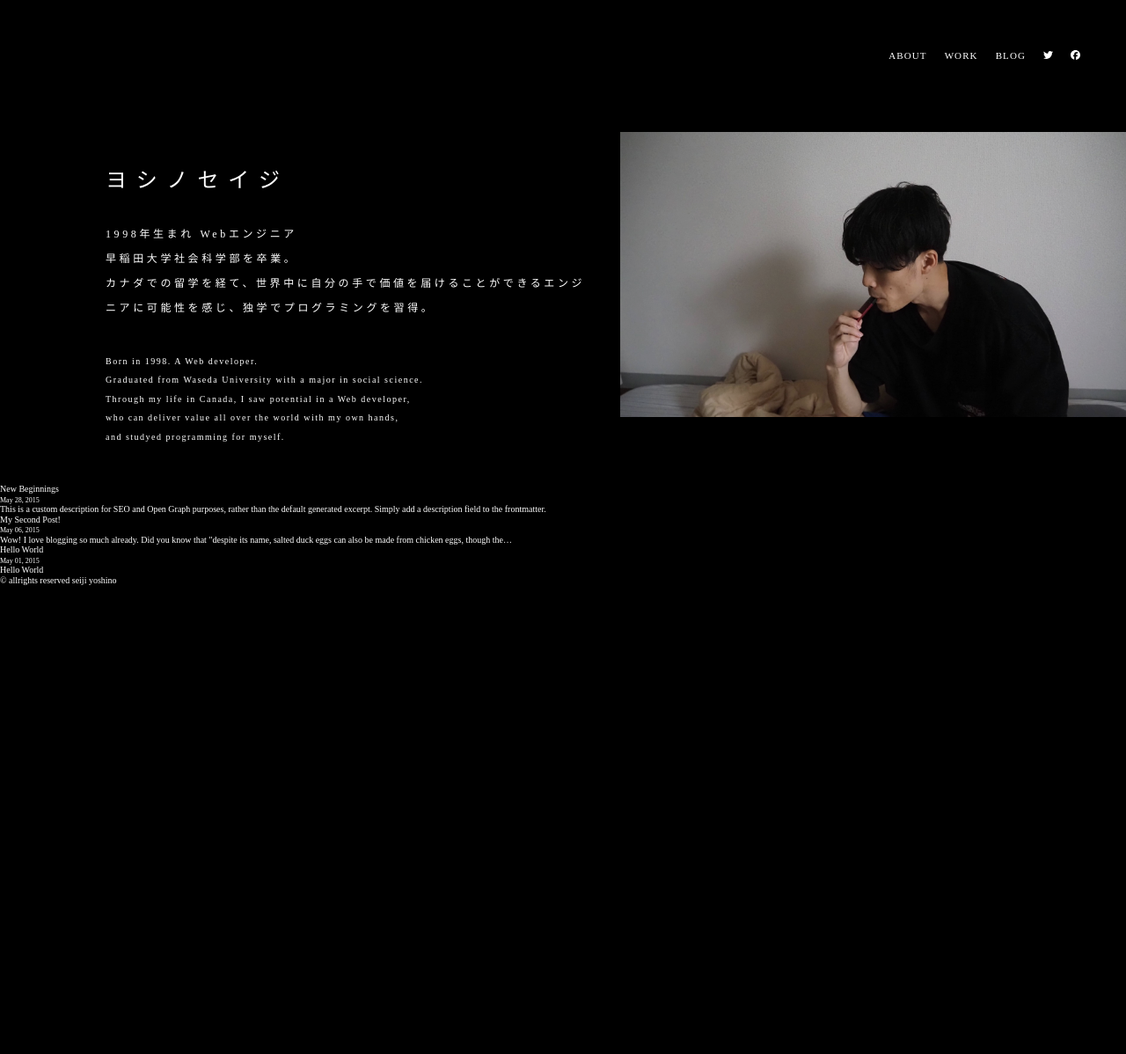
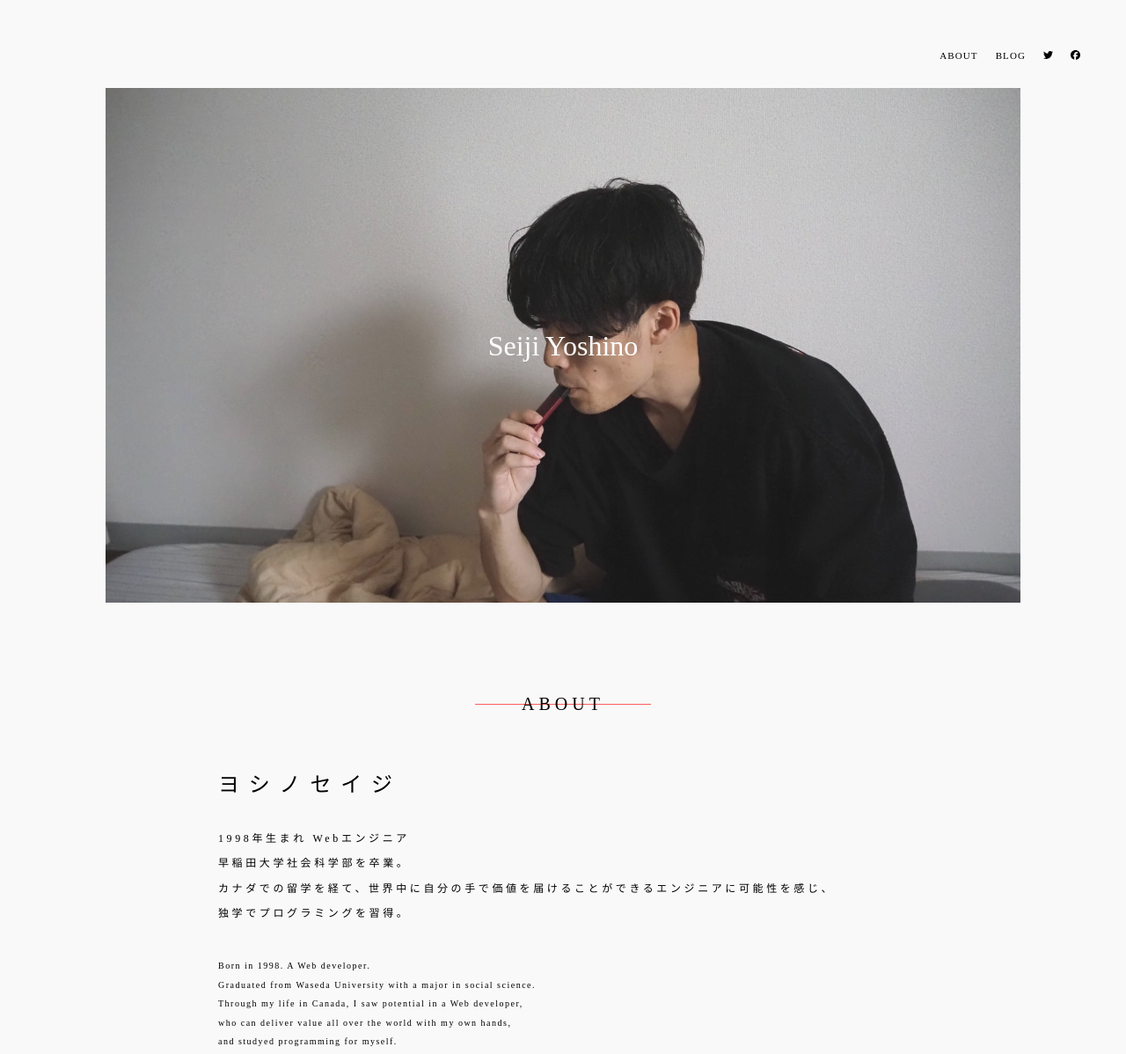
Before and after one commit to sijysn/seiji-yoshino, a Gatsby site: page / in a window 1280 px wide. Shown: the top 1198 px of the page at 88% size. Before the commit the page ends 800 px from the top, so only its background shows below. Built offline with nearby package versions, Linux system fonts and the light colour scheme; Gatsby itself is replaced by a stand-in of ours.

Commit message:
topページを作成

```diff
--- a/gatsby-config.js
+++ b/gatsby-config.js
@@ -3,11 +3,28 @@ module.exports = {
     title: `Seiji Yoshino（ヨシノセイジ）Official Web Site`,
     author: {
       name: `ヨシノセイジ`,
-      summaryJp: `1998年生まれ Webエンジニア\n早稲田大学社会科学部を卒業。\nカナダでの留学を経て、世界中に自分の手で価値を届けることができるエンジニアに可能性を感じ、独学でプログラミングを習得。`,
+      summaryJp: `1998年生まれ Webエンジニア\n早稲田大学社会科学部を卒業。\nカナダでの留学を経て、世界中に自分の手で価値を届けることができるエンジニアに可能性を感じ、\n独学でプログラミングを習得。`,
       summaryEn: `Born in 1998. A Web developer.\nGraduated from Waseda University with a major in social science.\nThrough my life in Canada, I saw potential in a Web developer,\nwho can deliver value all over the world with my own hands,\nand studyed programming for myself.`,
     },
-    description: `A starter blog demonstrating what Gatsby can do.`,
+    sectionTitles: [
+      {
+        title: `ABOUT`,
+        link: `/#about`,
+      },
+      // {
+      //   title: `WORK`,
+      //   link: `/#work`,
+      // },
+      {
+        title: `BLOG`,
+        link: `/#blog`,
+      },
+    ],
     siteUrl: `https://gatsbystarterblogsource.gatsbyjs.io/`,
+    social: {
+      twitter: `https://twitter.com/yoshino_seiji`,
+      facebook: `https://www.facebook.com/seiji.yoshino.25`,
+    },
   },
   plugins: [
     `gatsby-plugin-image`,
--- a/gatsby-node.js
+++ b/gatsby-node.js
@@ -84,6 +84,7 @@ exports.createSchemaCustomization = ({ actions }) => {
   createTypes(`
     type SiteSiteMetadata {
       author: Author
+      sectionTitles: [SectionTitle]
       siteUrl: String
       social: Social
     }
@@ -93,8 +94,14 @@ exports.createSchemaCustomization = ({ actions }) => {
       summary: String
     }
 
+    type SectionTitle {
+      title: String
+      link: String
+    }
+
     type Social {
       twitter: String
+      facebook: String
     }
 
     type MarkdownRemark implements Node {
--- /dev/null
+++ b/src/components/About.jsx
@@ -0,0 +1,60 @@
+import * as React from "react"
+import { useStaticQuery, graphql } from "gatsby"
+import styled from "styled-components"
+
+import { SectionWrapper } from "./common/SectionWrapper"
+import { SectionTitle } from "./common/SectionTitle"
+
+export const About = () => {
+  const data = useStaticQuery(graphql`
+    query AboutQuery {
+      site {
+        siteMetadata {
+          author {
+            name
+            summaryJp
+            summaryEn
+          }
+        }
+      }
+    }
+  `)
+
+  // Set these values by editing "siteMetadata" in gatsby-config.js
+  const author = data.site.siteMetadata?.author
+
+  return (
+    <>
+      {author?.name && (
+        <SectionWrapper id="about">
+          <SectionTitle title="ABOUT" />
+          <Name>{author.name}</Name>
+          <SummaryJp>{author?.summaryJp || null}</SummaryJp>
+          <SummaryEn>{author?.summaryEn || null}</SummaryEn>
+        </SectionWrapper>
+      )}
+    </>
+  )
+}
+
+const Name = styled.h3`
+  font-size: 2.4rem;
+  letter-spacing: 0.45em;
+  line-height: 1em;
+`
+
+const SummaryJp = styled.p`
+  font-size: 1.2rem;
+  padding-top: 35px;
+  line-height: 2.35em;
+  letter-spacing: 0.3em;
+  white-space: pre-wrap;
+`
+
+const SummaryEn = styled.p`
+  font-size: 1rem;
+  padding-top: 35px;
+  line-height: 2.15em;
+  letter-spacing: 0.15em;
+  white-space: pre-wrap;
+`
--- /dev/null
+++ b/src/components/Blog.jsx
@@ -0,0 +1,26 @@
+import React from "react"
+
+import { Post } from "./Post"
+import { SectionWrapper } from "./common/SectionWrapper"
+import { SectionTitle } from "./common/SectionTitle"
+
+export const Blog = ({ posts }) => {
+  return (
+    <SectionWrapper id="blog">
+      <SectionTitle title="BLOG" />
+      {posts.length === 0 ? (
+        <p>
+          No blog posts found. Add markdown posts to "content/blog" (or the
+          directory you specified for the "gatsby-source-filesystem" plugin in
+          gatsby-config.js).
+        </p>
+      ) : (
+        <ol>
+          {posts.map(post => (
+            <Post key={post.fields.slug} post={post} />
+          ))}
+        </ol>
+      )}
+    </SectionWrapper>
+  )
+}
--- a/src/components/layout.js
+++ b/src/components/Layout.jsx
@@ -2,21 +2,26 @@ import * as React from "react"
 import { Header } from "./common/Header"
 import styled from "styled-components"
 
-export const Layout = ({ location, title, children }) => {
+export const Layout = ({ location, sectionTitles, social, children }) => {
   const rootPath = `${__PATH_PREFIX__}/`
   const isRootPath = location.pathname === rootPath
 
   return (
     <>
-      <Header />
+      <Header sectionTitles={sectionTitles} social={social} />
       <Content data-is-root-path={isRootPath}>
         <main>{children}</main>
-        <footer>© allrights reserved seiji yoshino</footer>
+        <Footer>© allrights reserved seiji yoshino</Footer>
       </Content>
     </>
   )
 }
 
 const Content = styled.div`
-  padding-top: 150px;
+  padding-top: 100px;
 `
+
+const Footer = styled.footer`
+  text-align: center;
+  padding: 200px 0 50px;
+`
--- /dev/null
+++ b/src/components/ProfileImages.jsx
@@ -0,0 +1,106 @@
+import React from "react"
+import { StaticImage } from "gatsby-plugin-image"
+import styled, { keyframes } from "styled-components"
+
+export const ProfileImages = () => {
+  return (
+    <Wrapper>
+      <Title>Seiji Yoshino</Title>
+      <ImageWrapper>
+        <StaticImage
+          formats={["auto", "webp", "avif"]}
+          src="../images/profile1.jpg"
+          alt="Profile picture"
+          imgStyle={{
+            width: "100%",
+          }}
+        />
+      </ImageWrapper>
+      <ImageWrapper>
+        <StaticImage
+          formats={["auto", "webp", "avif"]}
+          src="../images/profile2.jpg"
+          alt="Profile picture"
+          imgStyle={{
+            width: "100%",
+          }}
+        />
+      </ImageWrapper>
+      <ImageWrapper>
+        <StaticImage
+          formats={["auto", "webp", "avif"]}
+          src="../images/profile3.jpg"
+          alt="Profile picture"
+          imgStyle={{
+            width: "100%",
+          }}
+        />
+      </ImageWrapper>
+    </Wrapper>
+  )
+}
+
+const changeImage = keyframes`
+  0% {
+    opacity: 0;
+  }
+  30% {
+    opacity: 1;
+  }
+  35% {
+    opacity: 1;
+  }
+  50% {
+    opacity: 0;
+    z-index: 9;
+  }
+  100% {
+    opacity: 0;
+  }
+`
+
+const Wrapper = styled.div`
+  position: relative;
+  margin: 0;
+  max-width: 1706px;
+`
+
+const Title = styled.h1`
+  position: absolute;
+  top: 50%;
+  left: 50%;
+  width: 100%;
+  text-align: center;
+  transform: translate(-50%, -50%);
+  z-index: 11;
+  font-size: 32px;
+  color: #fff;
+
+  @media (max-width: 767px) {
+    font-size: 2rem;
+  }
+`
+
+const ImageWrapper = styled.div`
+  opacity: 0;
+  animation: ${changeImage} 30s 0s infinite;
+  padding: 0 120px;
+
+  @media (max-width: 767px) {
+    padding: 0;
+  }
+
+  &:not(:nth-of-type(1)) {
+    position: absolute;
+    top: 0;
+    left: 0;
+  }
+
+  &:nth-of-type(2) {
+    animation-delay: 10s;
+  }
+
+  &:nth-of-type(3) {
+    animation-delay: 20s;
+  }
+`
--- a/src/components/seo.js
+++ b/src/components/Seo.jsx
@@ -10,7 +10,7 @@ import PropTypes from "prop-types"
 import { Helmet } from "react-helmet"
 import { useStaticQuery, graphql } from "gatsby"
 
-const Seo = ({ description, lang, meta, title }) => {
+export const Seo = ({ description, lang, meta, title }) => {
   const { site } = useStaticQuery(
     graphql`
       query {
@@ -87,5 +87,3 @@ Seo.propTypes = {
   meta: PropTypes.arrayOf(PropTypes.object),
   title: PropTypes.string.isRequired,
 }
-
-export default Seo
--- a/src/components/bio.js
+++ /dev/null
@@ -1,163 +0,0 @@
-/**
- * Bio component that queries for data
- * with Gatsby's useStaticQuery component
- *
- * See: https://www.gatsbyjs.com/docs/use-static-query/
- */
-
-import * as React from "react"
-import { useStaticQuery, graphql } from "gatsby"
-import { StaticImage } from "gatsby-plugin-image"
-import styled, { keyframes } from "styled-components"
-
-export const Bio = () => {
-  const data = useStaticQuery(graphql`
-    query BioQuery {
-      site {
-        siteMetadata {
-          author {
-            name
-            summaryJp
-            summaryEn
-          }
-          social {
-            twitter
-          }
-        }
-      }
-    }
-  `)
-
-  // Set these values by editing "siteMetadata" in gatsby-config.js
-  const author = data.site.siteMetadata?.author
-
-  return (
-    <Wrapper id="about">
-      {author?.name && (
-        <Description>
-          <Name>{author.name}</Name>
-          <SummaryJp>{author?.summaryJp || null}</SummaryJp>
-          <SummaryEn>{author?.summaryEn || null}</SummaryEn>
-        </Description>
-      )}
-      <SlideBox>
-        <ImageWrapper>
-          <StaticImage
-            formats={["auto", "webp", "avif"]}
-            src="../images/profile1.jpg"
-            quality={95}
-            alt="Profile picture"
-            imgStyle={{
-              width: "100%",
-              objectFit: "contain",
-            }}
-          />
-        </ImageWrapper>
-        <ImageWrapper>
-          <StaticImage
-            formats={["auto", "webp", "avif"]}
-            src="../images/profile2.jpg"
-            quality={95}
-            alt="Profile picture"
-            imgStyle={{
-              width: "100%",
-              objectFit: "contain",
-            }}
-          />
-        </ImageWrapper>
-        <ImageWrapper>
-          <StaticImage
-            formats={["auto", "webp", "avif"]}
-            src="../images/profile3.jpg"
-            quality={95}
-            alt="Profile picture"
-            imgStyle={{
-              width: "100%",
-              objectFit: "contain",
-            }}
-          />
-        </ImageWrapper>
-      </SlideBox>
-    </Wrapper>
-  )
-}
-
-const changeImage = keyframes`
-  0% {
-    opacity: 0;
-  }
-  30% {
-    opacity: 1;
-  }
-  35% {
-    opacity: 1;
-  }
-  50% {
-    opacity: 0;
-    z-index: 9;
-  }
-  100% {
-    opacity: 0;
-  }
-`
-
-const Wrapper = styled.div`
-  width: 100%;
-  display: flex;
-  flex-direction: row;
-  align-items: center;
-  padding-left: 120px;
-`
-
-const Description = styled.div`
-  width: 100%;
-  padding-right: 30px;
-`
-
-const Name = styled.h2`
-  font-size: 2.4rem;
-  letter-spacing: 0.45em;
-  line-height: 1em;
-`
-
-const SummaryJp = styled.p`
-  font-size: 1.2rem;
-  padding-top: 35px;
-  line-height: 2.35em;
-  letter-spacing: 0.3em;
-  white-space: pre-wrap;
-`
-
-const SummaryEn = styled.p`
-  font-size: 1rem;
-  padding-top: 35px;
-  line-height: 2.15em;
-  letter-spacing: 0.15em;
-  white-space: pre-wrap;
-`
-
-const SlideBox = styled.div`
-  position: relative;
-  width: 100%;
-  height: 400px;
-  padding-right: 10px;
-  overflow: hidden;
-`
-
-const ImageWrapper = styled.div`
-  position: absolute;
-  top: 0;
-  left: 0;
-  width: 100%;
-  height: 100%;
-  opacity: 0;
-  animation: ${changeImage} 30s 0s infinite;
-
-  &:nth-of-type(2) {
-    animation-delay: 10s;
-  }
-
-  &:nth-of-type(3) {
-    animation-delay: 20s;
-  }
-`
--- a/src/components/common/Header.jsx
+++ b/src/components/common/Header.jsx
@@ -2,23 +2,21 @@ import React from "react"
 import styled from "styled-components"
 import { Icon } from "./Icon"
 
-export const Header = () => {
+export const Header = ({ sectionTitles, social }) => {
   return (
     <Wrapper>
       <nav>
         <NavList>
-          <NavItem>
-            <Link href="/#about">ABOUT</Link>
-          </NavItem>
-          <NavItem>
-            <Link href="/#work">WORK</Link>
-          </NavItem>
-          <NavItem>
-            <Link href="/#blog">BLOG</Link>
-          </NavItem>
+          {sectionTitles.map(({ title, link }) => {
+            return (
+              <NavItem key={title}>
+                <Link href={link}>{title}</Link>
+              </NavItem>
+            )
+          })}
           <NavItem>
             <Link
-              href="https://twitter.com/yoshino_seiji"
+              href={social.twitter}
               target="_blank"
               rel="noopener noreferrer"
             >
@@ -27,7 +25,7 @@ export const Header = () => {
           </NavItem>
           <NavItem>
             <Link
-              href="https://www.facebook.com/seiji.yoshino.25"
+              href={social.facebook}
               target="_blank"
               rel="noopener noreferrer"
             >
@@ -58,8 +56,14 @@ const NavItem = styled.li`
   font-size: 1.1rem;
   letter-spacing: 0.1em;
   line-height: 18px;
+  transition: opacity 0.1s ease-in-out;
+
   :not(:last-child) {
     margin-right: 16px;
+  }
+
+  :hover {
+    opacity: 0.5;
   }
 `
 
--- /dev/null
+++ b/src/components/common/SectionTitle.jsx
@@ -0,0 +1,43 @@
+import React from "react"
+import styled from "styled-components"
+
+export const SectionTitle = ({ title }) => {
+  return (
+    <Wrapper>
+      <div>
+        <div>{title}</div>
+      </div>
+    </Wrapper>
+  )
+}
+
+const Wrapper = styled.h2`
+  font-size: 2rem;
+  text-align: center;
+  padding: 80px 0;
+  letter-spacing: 5px;
+  position: relative;
+
+  > div {
+    position: absolute;
+    top: 50%;
+    left: 50%;
+    transform: translate(-50%, -50%);
+
+    > div {
+      position: relative;
+
+      ::before {
+        content: "";
+        position: absolute;
+        top: 50%;
+        left: 50%;
+        transform: translate(-50%, -50%);
+        height: 1px;
+        width: 200px;
+        background-color: #ff5d5d;
+        z-index: -1;
+      }
+    }
+  }
+`
--- /dev/null
+++ b/src/components/common/SectionWrapper.jsx
@@ -0,0 +1,17 @@
+import React from "react"
+import styled from "styled-components"
+
+export const SectionWrapper = ({ children, id }) => {
+  return <Wrapper id={id}>{children}</Wrapper>
+}
+
+const Wrapper = styled.div`
+  width: 100%;
+  padding: 35px 120px 50px;
+  max-width: 1024px;
+  margin: 0 auto;
+
+  @media (max-width: 767px) {
+    padding: 35px 35px 50px;
+  }
+`
--- a/src/pages/404.js
+++ b/src/pages/404.js
@@ -2,7 +2,7 @@ import * as React from "react"
 import { graphql } from "gatsby"
 
 import { Layout } from "../components/layout"
-import Seo from "../components/seo"
+import { Seo } from "../components/seo"
 
 const NotFoundPage = ({ data, location }) => {
   const siteTitle = data.site.siteMetadata.title
--- a/src/pages/index.js
+++ b/src/pages/index.js
@@ -1,64 +1,23 @@
 import * as React from "react"
-import { Link, graphql } from "gatsby"
+import { graphql } from "gatsby"
 
-import { Bio } from "../components/bio"
-import { Layout } from "../components/layout"
-import Seo from "../components/seo"
+import { About } from "../components/About"
+import { Layout } from "../components/Layout"
+import { Seo } from "../components/Seo"
+import { ProfileImages } from "../components/ProfileImages"
+import { Blog } from "../components/Blog"
 
 const BlogIndex = ({ data, location }) => {
-  const siteTitle = data.site.siteMetadata?.title || `Title`
   const posts = data.allMarkdownRemark.nodes
-
-  if (posts.length === 0) {
-    return (
-      <Layout location={location} title={siteTitle}>
-        <Seo title="All posts" />
-        <Bio />
-        <p>
-          No blog posts found. Add markdown posts to "content/blog" (or the
-          directory you specified for the "gatsby-source-filesystem" plugin in
-          gatsby-config.js).
-        </p>
-      </Layout>
-    )
-  }
+  const sectionTitles = data.site.siteMetadata?.sectionTitles
+  const social = data.site.siteMetadata?.social
 
   return (
-    <Layout location={location} title={siteTitle}>
-      <Seo title="All posts" />
-      <Bio />
-      <ol>
-        {posts.map(post => {
-          const title = post.frontmatter.title || post.fields.slug
-
-          return (
-            <li key={post.fields.slug}>
-              <article
-                className="post-list-item"
-                itemScope
-                itemType="http://schema.org/Article"
-              >
-                <header>
-                  <h2>
-                    <Link to={post.fields.slug} itemProp="url">
-                      <span itemProp="headline">{title}</span>
-                    </Link>
-                  </h2>
-                  <small>{post.frontmatter.date}</small>
-                </header>
-                <section>
-                  <p
-                    dangerouslySetInnerHTML={{
-                      __html: post.frontmatter.description || post.excerpt,
-                    }}
-                    itemProp="description"
-                  />
-                </section>
-              </article>
-            </li>
-          )
-        })}
-      </ol>
+    <Layout location={location} sectionTitles={sectionTitles} social={social}>
+      <Seo title="Home" />
+      <ProfileImages />
+      <About />
+      <Blog posts={posts} />
     </Layout>
   )
 }
@@ -69,7 +28,14 @@ export const pageQuery = graphql`
   query {
     site {
       siteMetadata {
-        title
+        sectionTitles {
+          title
+          link
+        }
+        social {
+          twitter
+          facebook
+        }
       }
     }
     allMarkdownRemark(sort: { fields: [frontmatter___date], order: DESC }) {
--- a/src/pages/using-typescript.tsx
+++ b/src/pages/using-typescript.tsx
@@ -3,7 +3,7 @@ import * as React from "react"
 import { PageProps, Link, graphql } from "gatsby"
 
 import { Layout } from "../components/layout"
-import Seo from "../components/seo"
+import { Seo } from "../components/seo"
 
 type DataProps = {
   site: {
--- a/src/style.css
+++ b/src/style.css
@@ -6,11 +6,20 @@
 
 html {
   font-size: 62.5%;
+  scroll-behavior: smooth;
 }
 
 body {
   font-family: "Noto Serif JP", "ヒラギノ明朝 ProN W3", "Hiragino Mincho ProN",
     "HGS明朝E", "ＭＳ Ｐ明朝", serif;
-  color: #fff;
-  background-color: #000;
+  color: #000;
+  background-color: #f9f9f9;
 }
+
+.post {
+  display: block;
+}
+
+.post:not(:last-of-type) {
+  margin-bottom: 24px;
+}
```
Also changed, not shown: src/components/Post.jsx (added, +60 -0 lines), src/templates/blog-post.js (+14 -8 lines), 2 other files.
